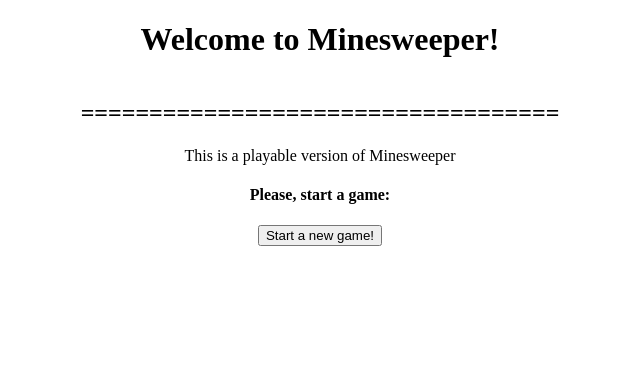
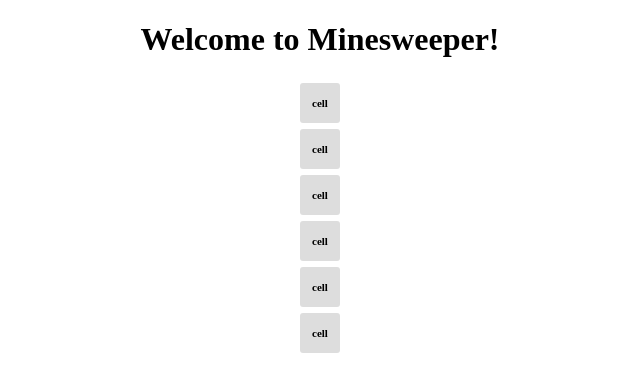
Before and after one commit to andrescabana86/react-minesweeper, a React app: page / in a window 1280 px wide. Shown: the top 392 px of the page, without its empty margins (320-960 px from the left). Built offline with nearby package versions, Linux system fonts and the light colour scheme.

Commit message:
feat: add cell component

```diff
--- /dev/null
+++ b/src/app/components/cell.css
@@ -0,0 +1,16 @@
+.cell__container {
+  align-items: center;
+  background-color: #ddd;
+  border-radius: 3px;
+  box-sizing: border-box;
+  cursor: pointer;
+  display: inline-flex;
+  font-weight: bold;
+  font-size: 11px;
+  height: 40px;
+  justify-content: center;
+  margin: 3px;
+  padding: 0px;
+  text-align: center;
+  width: 40px;
+}
--- /dev/null
+++ b/src/app/components/cell.tsx
@@ -0,0 +1,10 @@
+import React from 'react';
+import './cell.css';
+
+export const Cell:React.SFC = () => {
+  return (
+    <div className="cell__container">
+      cell
+    </div>
+  );
+};
--- a/src/app/components/row.tsx
+++ b/src/app/components/row.tsx
@@ -1,9 +1,10 @@
 import React from 'react';
+import { Cell } from './cell';
 
 export const Row:React.SFC = () => {
   return (
     <div className="row__container">
-      this is a row
+      <Cell />
     </div>
   );
 };
--- a/src/app/reducers/index.ts
+++ b/src/app/reducers/index.ts
@@ -2,7 +2,7 @@ import { START_NEW_GAME } from '../actions/types';
 
 const initialState:any = {
   gameTitle: 'Welcome to Minesweeper!',
-  gameStarted: false,
+  gameStarted: true,
   board: [
     'row',
     'row',
```
